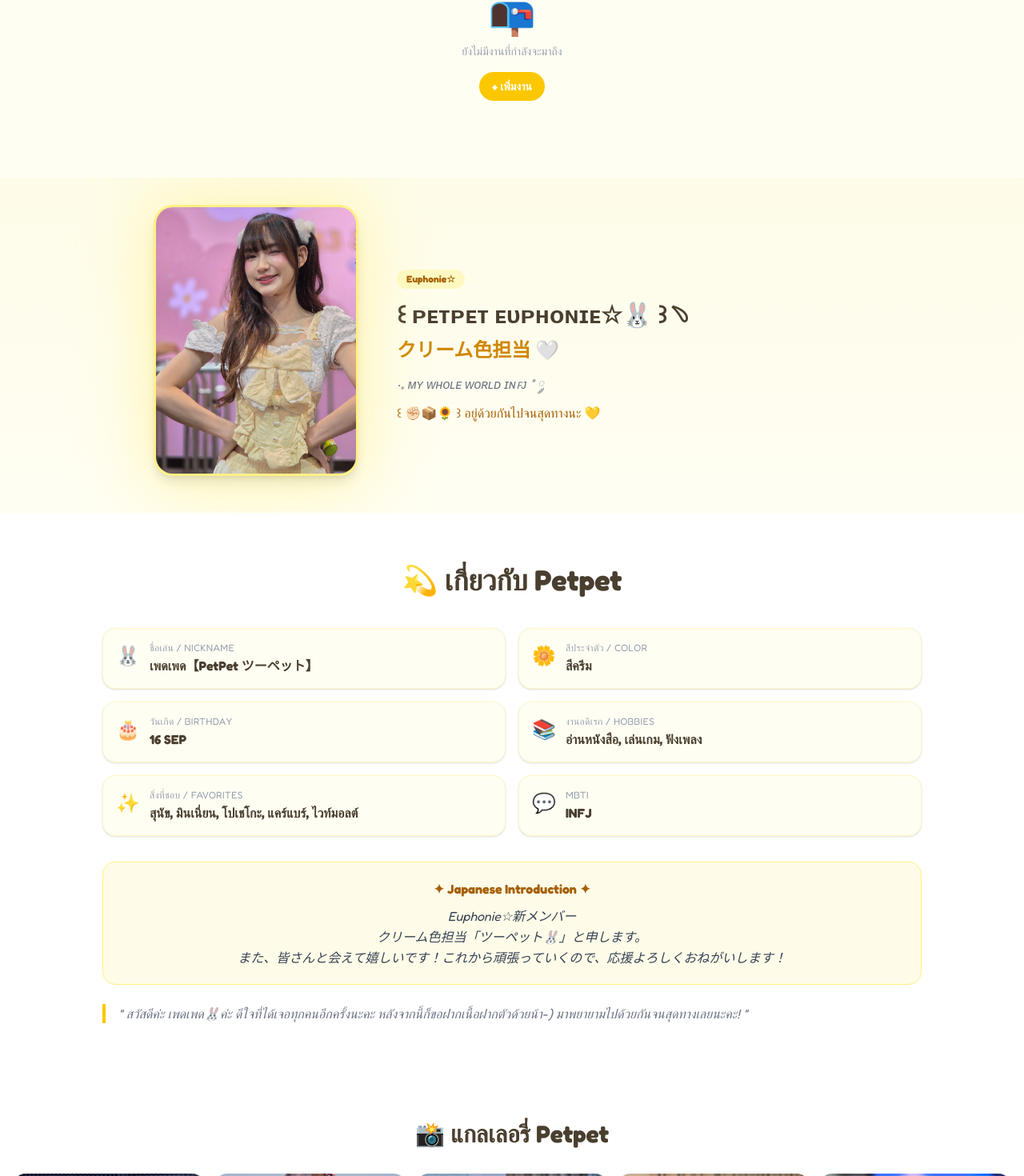
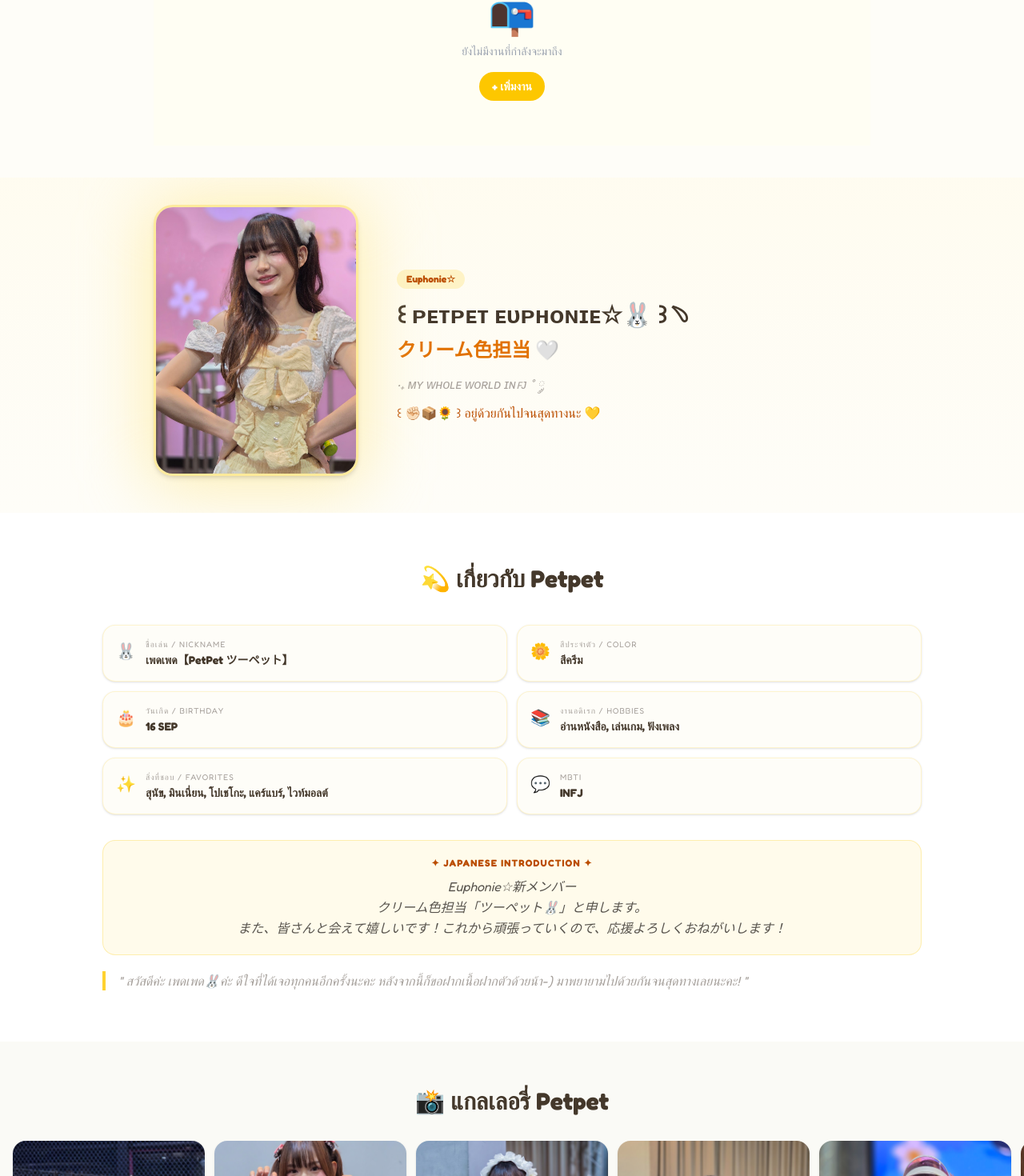
Before and after one commit to sanellman/ipetpetu-next, a Next.js app: page / in a window 1280 px wide. Shown: the part 626-2096 px from the top of the page at 80% size. Built offline with nearby package versions, Linux system fonts and the light colour scheme.

Commit message:
change color tone webside

```diff
--- a/src/app/components/AboutSection.jsx
+++ b/src/app/components/AboutSection.jsx
@@ -13,10 +13,10 @@ const INFO_CARDS = [
 
 export default function AboutSection() {
   return (
-    <section id="about" className="py-16 px-6 bg-white text-[#4a3f2f]">
+    <section id="about" className="py-16 px-6 bg-white text-[#44382b]">
       <div className="max-w-5xl mx-auto">
         <motion.h2
-          className="text-3xl md:text-4xl font-bold text-center mb-10"
+          className="text-2xl md:text-3xl font-bold text-center mb-10"
           initial={{ opacity: 0, y: -20 }}
           whileInView={{ opacity: 1, y: 0 }}
           transition={{ duration: 0.5 }}
@@ -25,23 +25,23 @@ export default function AboutSection() {
           💫 เกี่ยวกับ Petpet
         </motion.h2>
 
-        {/* Info cards grid */}
-        <div className="grid grid-cols-1 sm:grid-cols-2 gap-4 mb-8">
+        {/* Info cards */}
+        <div className="grid grid-cols-1 sm:grid-cols-2 gap-3 mb-8">
           {INFO_CARDS.map((card, i) => (
             <motion.div
               key={card.label}
-              className="bg-[#fffef3] border border-yellow-100 rounded-2xl p-4 shadow-sm flex gap-3 items-start"
-              initial={{ opacity: 0, y: 20 }}
+              className="bg-[#fefdf8] border border-amber-100/80 rounded-2xl p-4 shadow-sm flex gap-3 items-start"
+              initial={{ opacity: 0, y: 16 }}
               whileInView={{ opacity: 1, y: 0 }}
-              transition={{ delay: i * 0.08, duration: 0.4 }}
+              transition={{ delay: i * 0.07, duration: 0.35 }}
               viewport={{ once: true }}
             >
-              <span className="text-2xl mt-0.5">{card.icon}</span>
+              <span className="text-xl mt-0.5 shrink-0">{card.icon}</span>
               <div>
-                <p className="text-xs text-gray-400 font-medium uppercase tracking-wide mb-0.5">
+                <p className="text-[10px] text-stone-400 font-medium uppercase tracking-widest mb-0.5">
                   {card.label}
                 </p>
-                <p className="font-semibold text-[#4a3f2f]">{card.value}</p>
+                <p className="font-semibold text-sm text-[#44382b]">{card.value}</p>
               </div>
             </motion.div>
           ))}
@@ -49,24 +49,26 @@ export default function AboutSection() {
 
         {/* Japanese intro */}
         <motion.div
-          className="bg-yellow-50 border border-yellow-200 rounded-2xl p-5 text-center text-sm md:text-base leading-relaxed text-gray-700 italic"
+          className="bg-amber-50 border border-amber-200/60 rounded-2xl p-5 text-center text-sm md:text-base leading-relaxed text-stone-600 italic"
           initial={{ opacity: 0 }}
           whileInView={{ opacity: 1 }}
-          transition={{ duration: 0.7, delay: 0.2 }}
+          transition={{ duration: 0.6, delay: 0.2 }}
           viewport={{ once: true }}
         >
-          <p className="text-yellow-700 font-semibold mb-2 not-italic">✦ Japanese Introduction ✦</p>
+          <p className="text-amber-700 font-semibold mb-2 not-italic text-xs tracking-widest uppercase">
+            ✦ Japanese Introduction ✦
+          </p>
           Euphonie☆新メンバー<br />
           クリーム色担当「ツーペット🐰」と申します。<br />
           また、皆さんと会えて嬉しいです！これから頑張っていくので、応援よろしくおねがいします！
         </motion.div>
 
-        {/* Thai intro quote */}
+        {/* Thai quote */}
         <motion.blockquote
-          className="mt-6 border-l-4 border-yellow-400 pl-4 text-gray-500 italic text-sm md:text-base"
+          className="mt-5 border-l-4 border-amber-300 pl-4 text-stone-400 italic text-sm md:text-base"
           initial={{ opacity: 0, x: -10 }}
           whileInView={{ opacity: 1, x: 0 }}
-          transition={{ duration: 0.6, delay: 0.3 }}
+          transition={{ duration: 0.5, delay: 0.3 }}
           viewport={{ once: true }}
         >
           " สวัสดีค่ะ เพดเพด🐰ค่ะ ดีใจที่ได้เจอทุกคนอีกครั้งนะคะ หลังจากนี้ก็ขอฝากเนื้อฝากตัวด้วยน้า-) มาพยายามไปด้วยกันจนสุดทางเลยนะคะ! "
--- a/src/app/components/ExpensesTab.jsx
+++ b/src/app/components/ExpensesTab.jsx
@@ -41,7 +41,7 @@ function BottomSheet({ open, onClose, title, children }) {
               <div className="w-10 h-1 bg-gray-200 rounded-full" />
             </div>
             <div className="px-5 pb-8 pt-2">
-              <h2 className="text-lg font-bold text-[#4a3f2f] mb-4">{title}</h2>
+              <h2 className="text-lg font-bold text-[#44382b] mb-4">{title}</h2>
               {children}
             </div>
           </motion.div>
@@ -130,7 +130,7 @@ export default function ExpensesTab() {
   return (
     <div className="space-y-5 p-4 max-w-3xl mx-auto">
       {/* Summary bar */}
-      <div className="bg-yellow-400 text-white rounded-2xl p-4 flex items-center justify-between shadow-sm">
+      <div className="bg-amber-400 text-white rounded-2xl p-4 flex items-center justify-between shadow-sm">
         <div>
           <p className="text-xs font-medium opacity-80">ยอดรวมทั้งหมด</p>
           <p className="text-2xl font-bold">
@@ -139,7 +139,7 @@ export default function ExpensesTab() {
         </div>
         <button
           onClick={openAdd}
-          className="bg-white text-yellow-600 font-bold py-2 px-4 rounded-xl shadow-sm hover:bg-yellow-50 transition"
+          className="bg-white text-amber-600 font-bold py-2 px-4 rounded-xl shadow-sm hover:bg-amber-50 transition"
         >
           + เพิ่ม
         </button>
@@ -153,11 +153,11 @@ export default function ExpensesTab() {
           return (
             <div
               key={date}
-              className="bg-white rounded-2xl shadow-sm border border-yellow-50 overflow-hidden"
+              className="bg-white rounded-2xl shadow-sm border border-amber-50 overflow-hidden"
             >
-              <div className="flex items-center justify-between px-4 py-2.5 bg-yellow-50 border-b border-yellow-100">
+              <div className="flex items-center justify-between px-4 py-2.5 bg-amber-50 border-b border-amber-100">
                 <span className="font-semibold text-sm">{formatDate(date)}</span>
-                <span className="text-sm text-yellow-700 font-medium">
+                <span className="text-sm text-amber-700 font-medium">
                   {dayTotal.toLocaleString("th-TH", { minimumFractionDigits: 2 })} ฿
                 </span>
               </div>
@@ -167,7 +167,7 @@ export default function ExpensesTab() {
                   return (
                     <li
                       key={e.id}
-                      className="flex items-center gap-2 px-4 py-3 hover:bg-yellow-50/60 transition"
+                      className="flex items-center gap-2 px-4 py-3 hover:bg-amber-50/60 transition"
                     >
                       <div
                         className="flex-1 cursor-pointer"
@@ -229,7 +229,7 @@ export default function ExpensesTab() {
           <button
             onClick={() => setPage((p) => Math.max(1, p - 1))}
             disabled={page === 1}
-            className="w-8 h-8 rounded-full bg-yellow-100 hover:bg-yellow-200 disabled:opacity-40 transition flex items-center justify-center text-lg"
+            className="w-8 h-8 rounded-full bg-amber-100 hover:bg-amber-200 disabled:opacity-40 transition flex items-center justify-center text-lg"
           >
             ‹
           </button>
@@ -237,7 +237,7 @@ export default function ExpensesTab() {
           <button
             onClick={() => setPage((p) => Math.min(totalPages, p + 1))}
             disabled={page === totalPages}
-            className="w-8 h-8 rounded-full bg-yellow-100 hover:bg-yellow-200 disabled:opacity-40 transition flex items-center justify-center text-lg"
+            className="w-8 h-8 rounded-full bg-amber-100 hover:bg-amber-200 disabled:opacity-40 transition flex items-center justify-center text-lg"
           >
             ›
           </button>
@@ -252,20 +252,20 @@ export default function ExpensesTab() {
       >
         <div className="space-y-4">
           <div>
-            <label className="block text-sm font-semibold mb-1 text-[#4a3f2f]">วันที่</label>
+            <label className="block text-sm font-semibold mb-1 text-[#44382b]">วันที่</label>
             <input
               type="date"
               value={form.date}
               onChange={(e) => setForm({ ...form, date: e.target.value })}
-              className="w-full border border-gray-200 p-3 rounded-xl bg-gray-50 focus:outline-none focus:ring-2 focus:ring-yellow-300"
+              className="w-full border border-gray-200 p-3 rounded-xl bg-gray-50 focus:outline-none focus:ring-2 focus:ring-amber-300"
             />
           </div>
           <div>
-            <label className="block text-sm font-semibold mb-1 text-[#4a3f2f]">ประเภท</label>
+            <label className="block text-sm font-semibold mb-1 text-[#44382b]">ประเภท</label>
             <select
               value={form.type}
               onChange={(e) => setForm({ ...form, type: e.target.value })}
-              className="w-full border border-gray-200 p-3 rounded-xl bg-gray-50 focus:outline-none focus:ring-2 focus:ring-yellow-300"
+              className="w-full border border-gray-200 p-3 rounded-xl bg-gray-50 focus:outline-none focus:ring-2 focus:ring-amber-300"
             >
               <option value="">-- เลือกประเภท --</option>
               {EXPENSE_TYPES.map((t) => (
@@ -274,29 +274,29 @@ export default function ExpensesTab() {
             </select>
           </div>
           <div>
-            <label className="block text-sm font-semibold mb-1 text-[#4a3f2f]">โน้ต</label>
+            <label className="block text-sm font-semibold mb-1 text-[#44382b]">โน้ต</label>
             <input
               type="text"
               value={form.note}
               onChange={(e) => setForm({ ...form, note: e.target.value })}
               placeholder="รายละเอียดเพิ่มเติม..."
-              className="w-full border border-gray-200 p-3 rounded-xl bg-gray-50 focus:outline-none focus:ring-2 focus:ring-yellow-300"
+              className="w-full border border-gray-200 p-3 rounded-xl bg-gray-50 focus:outline-none focus:ring-2 focus:ring-amber-300"
             />
           </div>
           <div>
-            <label className="block text-sm font-semibold mb-1 text-[#4a3f2f]">จำนวนเงิน (บาท)</label>
+            <label className="block text-sm font-semibold mb-1 text-[#44382b]">จำนวนเงิน (บาท)</label>
             <input
               type="number"
               value={form.amount}
               onChange={(e) => setForm({ ...form, amount: e.target.value })}
               placeholder="0.00"
-              className="w-full border border-gray-200 p-3 rounded-xl bg-gray-50 focus:outline-none focus:ring-2 focus:ring-yellow-300"
+              className="w-full border border-gray-200 p-3 rounded-xl bg-gray-50 focus:outline-none focus:ring-2 focus:ring-amber-300"
             />
           </div>
           <div className="flex gap-3 pt-2">
             <button
               onClick={saveExpense}
-              className="flex-1 bg-yellow-400 hover:bg-yellow-500 text-white font-bold py-3 rounded-xl transition"
+              className="flex-1 bg-amber-400 hover:bg-amber-500 text-white font-bold py-3 rounded-xl transition"
             >
               บันทึก
             </button>
--- a/src/app/components/GallerySection.jsx
+++ b/src/app/components/GallerySection.jsx
@@ -95,7 +95,7 @@ export default function GallerySection() {
   };
 
   return (
-    <section id="gallery" className="bg-white py-14 text-[#4a3f2f] overflow-hidden">
+    <section id="gallery" className="bg-[#fafaf6] py-14 text-[#44382b] overflow-hidden">
       <motion.h2
         className="text-2xl md:text-3xl font-bold text-center mb-8 px-4"
         initial={{ opacity: 0, y: -16 }}
--- a/src/app/components/HeroSection.jsx
+++ b/src/app/components/HeroSection.jsx
@@ -4,7 +4,7 @@ import { motion } from "framer-motion";
 
 export default function HeroSection() {
   return (
-    <section className="bg-gradient-to-b from-yellow-50 to-[#fffef3] py-10 px-6 overflow-hidden">
+    <section className="bg-gradient-to-b from-amber-50/60 to-[#fefdf8] py-10 px-6 overflow-hidden">
       <div className="max-w-4xl mx-auto flex flex-col md:flex-row items-center gap-8 md:gap-12">
 
         {/* Image */}
@@ -14,12 +14,11 @@ export default function HeroSection() {
           animate={{ opacity: 1, y: 0 }}
           transition={{ duration: 0.6 }}
         >
-          {/* Glow behind image */}
-          <div className="absolute inset-0 bg-yellow-200 rounded-3xl blur-2xl opacity-60 scale-105" />
+          <div className="absolute inset-0 bg-amber-200/60 rounded-3xl blur-2xl scale-105" />
           <motion.img
             src="/images/petpet/petpethero.jpg"
             alt="Petpet"
-            className="relative w-52 md:w-64 rounded-3xl shadow-lg border-[3px] border-yellow-200 object-cover"
+            className="relative w-52 md:w-64 rounded-3xl shadow-md border-[3px] border-amber-200/70 object-cover"
             animate={{ y: [0, -6, 0] }}
             transition={{ repeat: Infinity, duration: 4, ease: "easeInOut" }}
           />
@@ -32,9 +31,8 @@ export default function HeroSection() {
           animate={{ opacity: 1, x: 0 }}
           transition={{ duration: 0.6, delay: 0.1 }}
         >
-          {/* Badge */}
           <motion.span
-            className="inline-block bg-yellow-100 text-yellow-700 text-xs font-semibold px-3 py-1 rounded-full mb-3"
+            className="inline-block bg-amber-100 text-amber-700 text-xs font-semibold px-3 py-1 rounded-full mb-3"
             initial={{ opacity: 0 }}
             animate={{ opacity: 1 }}
             transition={{ delay: 0.2 }}
@@ -43,18 +41,18 @@ export default function HeroSection() {
           </motion.span>
 
           <motion.h1
-            className="text-2xl md:text-3xl font-bold mb-3 text-[#4a3f2f] leading-snug"
+            className="text-2xl md:text-3xl font-bold mb-3 text-[#44382b] leading-snug"
             initial={{ opacity: 0, y: 15 }}
             animate={{ opacity: 1, y: 0 }}
             transition={{ delay: 0.3 }}
           >
             ꒰ ᴘᴇᴛᴘᴇᴛ ᴇᴜᴘʜᴏɴɪᴇ☆🐰 ꒱﹆
             <br />
-            <span className="text-yellow-600 text-xl md:text-2xl">クリーム色担当 🤍</span>
+            <span className="text-amber-600 text-xl md:text-2xl">クリーム色担当 🤍</span>
           </motion.h1>
 
           <motion.p
-            className="text-base text-gray-500 italic mb-3"
+            className="text-base text-stone-400 italic mb-3"
             initial={{ opacity: 0, y: 15 }}
             animate={{ opacity: 1, y: 0 }}
             transition={{ delay: 0.45 }}
@@ -63,7 +61,7 @@ export default function HeroSection() {
           </motion.p>
 
           <motion.p
-            className="text-sm md:text-base text-yellow-700 font-medium"
+            className="text-sm md:text-base text-amber-700 font-medium"
             initial={{ opacity: 0, y: 15 }}
             animate={{ opacity: 1, y: 0 }}
             transition={{ delay: 0.6 }}
--- a/src/app/components/Layout.jsx
+++ b/src/app/components/Layout.jsx
@@ -3,15 +3,15 @@ import { FaXTwitter } from "react-icons/fa6";
 
 export default function Layout({ children }) {
   return (
-    <div className="min-h-screen bg-[#fffef3] text-[#4a3f2f] flex flex-col">
-      <header className="bg-white/80 backdrop-blur-sm border-b border-yellow-100 shadow-sm py-3 px-4 sticky top-0 z-30">
+    <div className="min-h-screen bg-[#fefdf8] text-[#44382b] flex flex-col">
+      <header className="bg-white/90 backdrop-blur-sm border-b border-amber-100 shadow-sm py-3 px-4 sticky top-0 z-30">
         <div className="max-w-6xl mx-auto flex items-center justify-center gap-3">
           <img
             src="/images/petpet/logo_img.png"
             alt="iPetpetu Logo"
             className="w-9 h-9 rounded-full shadow-sm"
           />
-          <h1 className="text-xl md:text-2xl font-bold text-[#4a3f2f] tracking-wide">
+          <h1 className="text-xl md:text-2xl font-bold text-[#44382b] tracking-wide">
             iPetpetu
           </h1>
         </div>
@@ -19,9 +19,9 @@ export default function Layout({ children }) {
 
       <main className="flex-grow">{children}</main>
 
-      <footer className="bg-white border-t border-yellow-100 py-6 text-center text-sm text-gray-500">
-        <p className="mb-2">ติดตาม Petpet ได้ที่ 💛</p>
-        <div className="flex justify-center gap-6 text-2xl text-[#4a3f2f] mt-1">
+      <footer className="bg-white border-t border-amber-100 py-6 text-center text-sm text-stone-400">
+        <p className="mb-2 text-stone-500">ติดตาม Petpet ได้ที่ 💛</p>
+        <div className="flex justify-center gap-6 text-2xl text-[#44382b] mt-1">
           <a href="https://www.facebook.com/petpet.euphonie" target="_blank" rel="noopener noreferrer">
             <FaFacebook className="hover:text-blue-500 transition" />
           </a>
@@ -29,13 +29,13 @@ export default function Layout({ children }) {
             <FaInstagram className="hover:text-pink-500 transition" />
           </a>
           <a href="https://x.com/petpet_euphonie" target="_blank" rel="noopener noreferrer">
-            <FaXTwitter className="hover:text-black transition" />
+            <FaXTwitter className="hover:text-stone-800 transition" />
           </a>
           <a href="https://www.tiktok.com/@petpet.euphonie" target="_blank" rel="noopener noreferrer">
-            <FaTiktok className="hover:text-black transition" />
+            <FaTiktok className="hover:text-stone-800 transition" />
           </a>
         </div>
-        <p className="mt-3 text-xs text-gray-400">© 2025 Petpet Fan Project</p>
+        <p className="mt-3 text-xs text-stone-300">© 2025 Petpet Fan Project</p>
       </footer>
     </div>
   );
--- a/src/app/globals.css
+++ b/src/app/globals.css
@@ -1,8 +1,8 @@
 @import "tailwindcss";
 
 :root {
-  --background: #fffef3;
-  --foreground: #4a3f2f;
+  --background: #fefdf8;
+  --foreground: #44382b;
 }
 
 body {
--- a/src/app/page.jsx
+++ b/src/app/page.jsx
@@ -19,17 +19,17 @@ function ToolsSection() {
   const [activeTab, setActiveTab] = useState("schedule");
 
   return (
-    <section className="bg-[#fffef3] px-4 py-10">
+    <section className="bg-[#fefdf8] px-4 py-10">
       <div className="max-w-4xl mx-auto">
-        <div className="flex gap-2 mb-6 bg-white rounded-2xl p-1.5 shadow-sm border border-yellow-100">
+        <div className="flex gap-2 mb-6 bg-white rounded-2xl p-1.5 shadow-sm border border-amber-100/80">
           {TABS.map((tab) => (
             <button
               key={tab.id}
               onClick={() => setActiveTab(tab.id)}
               className={`flex-1 py-2.5 rounded-xl text-sm font-semibold transition-all ${
                 activeTab === tab.id
-                  ? "bg-yellow-400 text-white shadow"
-                  : "text-gray-500 hover:text-[#4a3f2f]"
+                  ? "bg-amber-400 text-white shadow"
+                  : "text-stone-400 hover:text-[#44382b]"
               }`}
             >
               {tab.label}
```
